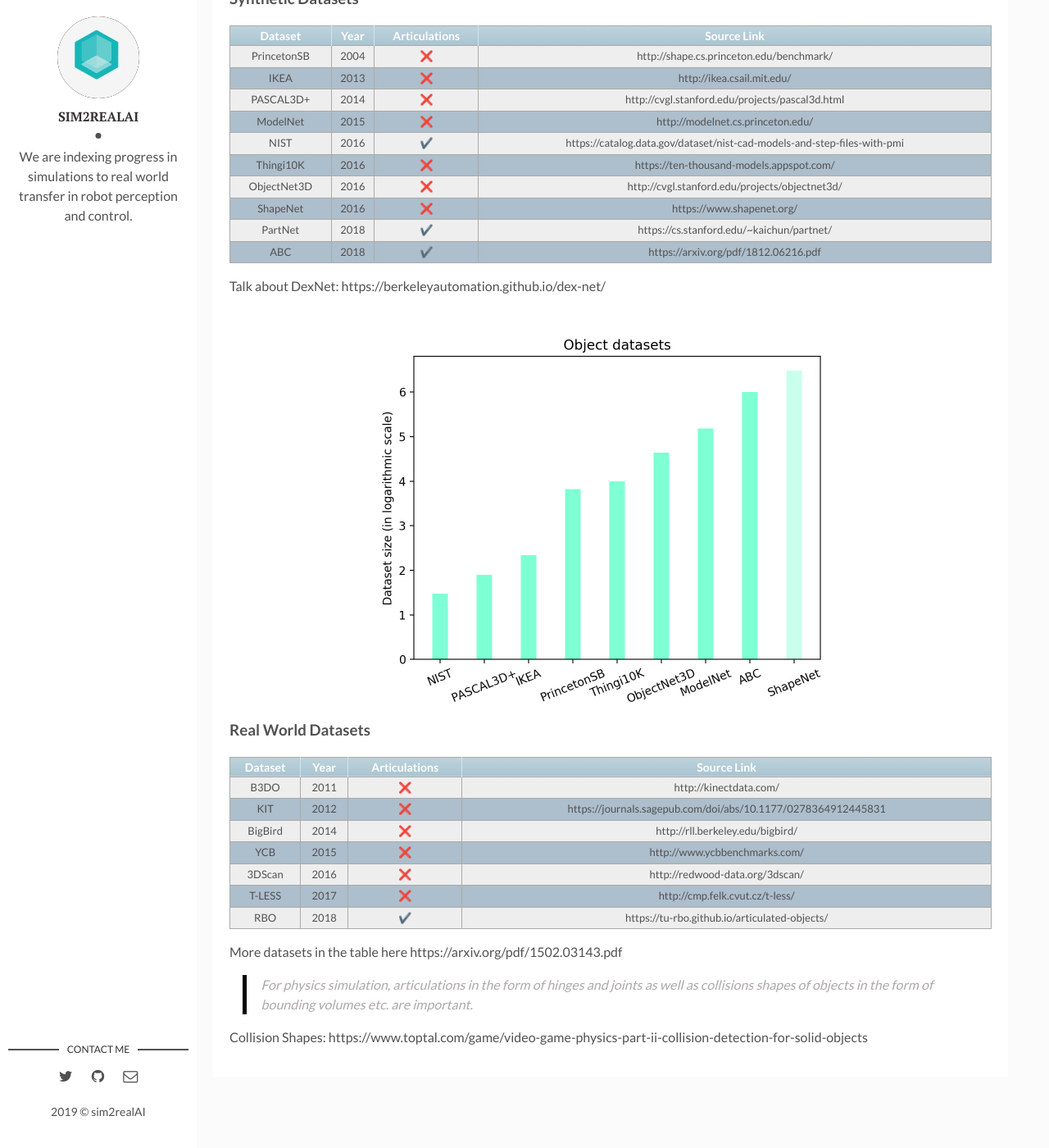
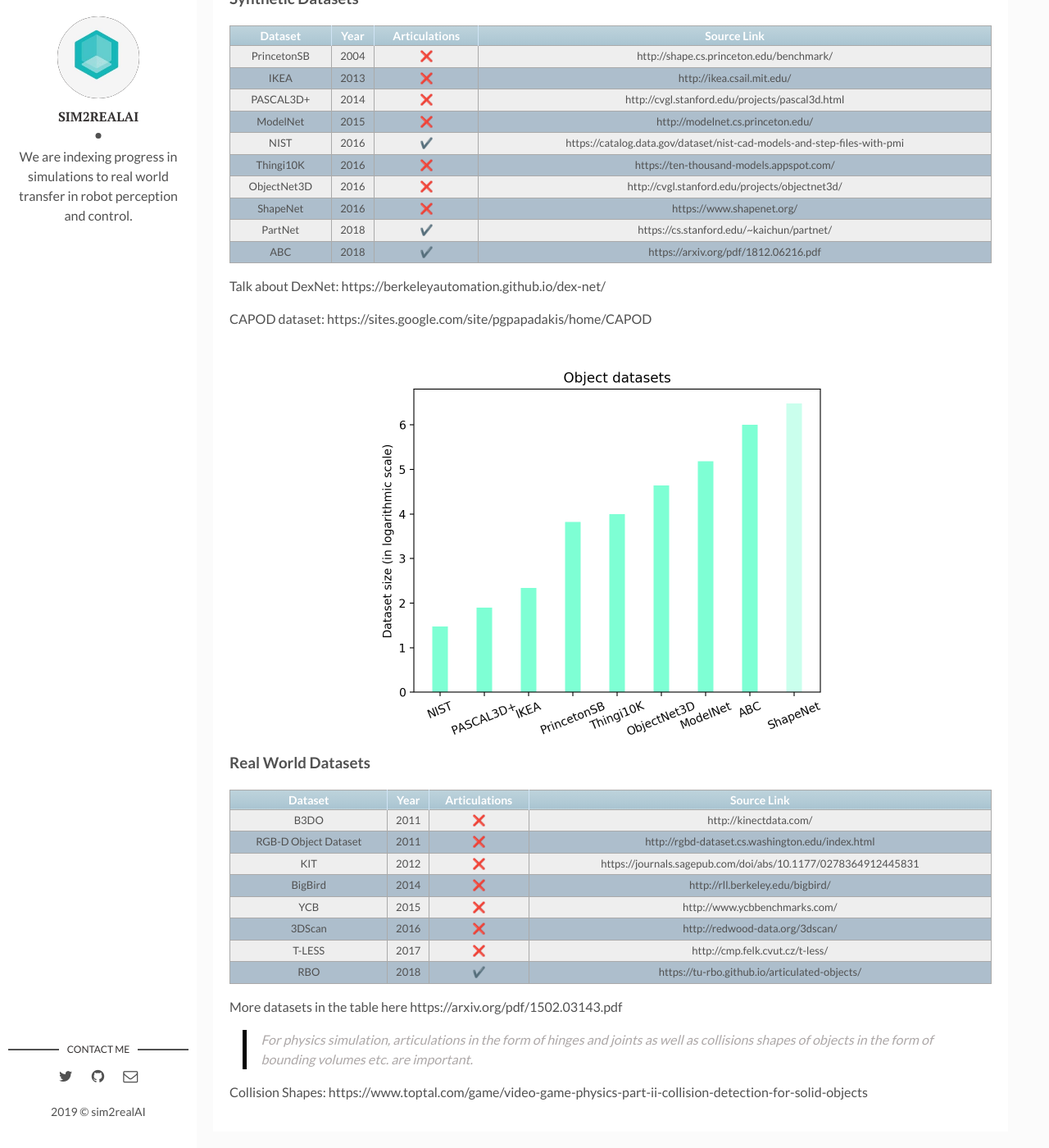
Before and after one commit to backupsim2realai/backupsim2realai.github.io, a Jekyll site: the page built from _posts/2019-01-15-Synthetic-Datasets-of-Objects-Part-I.markdown, in a window 1280 px wide and 1400 px high, scrolled down 937 px. Shown: the whole window at 82% size. Built offline with Jekyll 4.4.1, drawn with Linux system fonts in a browser that asks for light colours; emoji names are drawn with the system emoji font.

Commit message:
update table
Signed-off-by: Ankur Handa <ahanda@nvidia.com>

```diff
--- a/_posts/2019-01-15-Synthetic-Datasets-of-Objects-Part-I.markdown
+++ b/_posts/2019-01-15-Synthetic-Datasets-of-Objects-Part-I.markdown
@@ -39,19 +39,22 @@ STL format explanation https://all3dp.com/what-is-stl-file-format-extension-3d-p
 
 Talk about DexNet: https://berkeleyautomation.github.io/dex-net/
 
+CAPOD dataset: https://sites.google.com/site/pgpapadakis/home/CAPOD
+
 <center><img src="/assets/img/2019-01-15/object_datasets.jpg" width="640"></center>
 
 ### Real World Datasets
 
-| Dataset | Year |    Articulations   |                          Source Link                          |
-|:-------:|:----:|:------------------:|:-------------------------------------------------------------:|
-|   B3DO  | 2011 |         :x:        |                     http://kinectdata.com/                    |
-|   KIT   | 2012 |         :x:        | https://journals.sagepub.com/doi/abs/10.1177/0278364912445831 |
-| BigBird | 2014 |         :x:        |                http://rll.berkeley.edu/bigbird/               |
-|   YCB   | 2015 |         :x:        |                 http://www.ycbbenchmarks.com/                 |
-|  3DScan | 2016 |         :x:        |                http://redwood-data.org/3dscan/                |
-|  T-LESS | 2017 |         :x:        |                http://cmp.felk.cvut.cz/t-less/                |
-|   RBO   | 2018 | :heavy_check_mark: |         https://tu-rbo.github.io/articulated-objects/         |
+|        Dataset       | Year |    Articulations   |                          Source Link                          |
+|:--------------------:|:----:|:------------------:|:-------------------------------------------------------------:|
+|         B3DO         | 2011 |         :x:        |                     http://kinectdata.com/                    |
+| RGB-D Object Dataset | 2011 |         :x:        |        http://rgbd-dataset.cs.washington.edu/index.html       |
+|          KIT         | 2012 |         :x:        | https://journals.sagepub.com/doi/abs/10.1177/0278364912445831 |
+|        BigBird       | 2014 |         :x:        |                http://rll.berkeley.edu/bigbird/               |
+|          YCB         | 2015 |         :x:        |                 http://www.ycbbenchmarks.com/                 |
+|        3DScan        | 2016 |         :x:        |                http://redwood-data.org/3dscan/                |
+|        T-LESS        | 2017 |         :x:        |                http://cmp.felk.cvut.cz/t-less/                |
+|          RBO         | 2018 | :heavy_check_mark: |         https://tu-rbo.github.io/articulated-objects/         |
 
 
 More datasets in the table here https://arxiv.org/pdf/1502.03143.pdf
```
